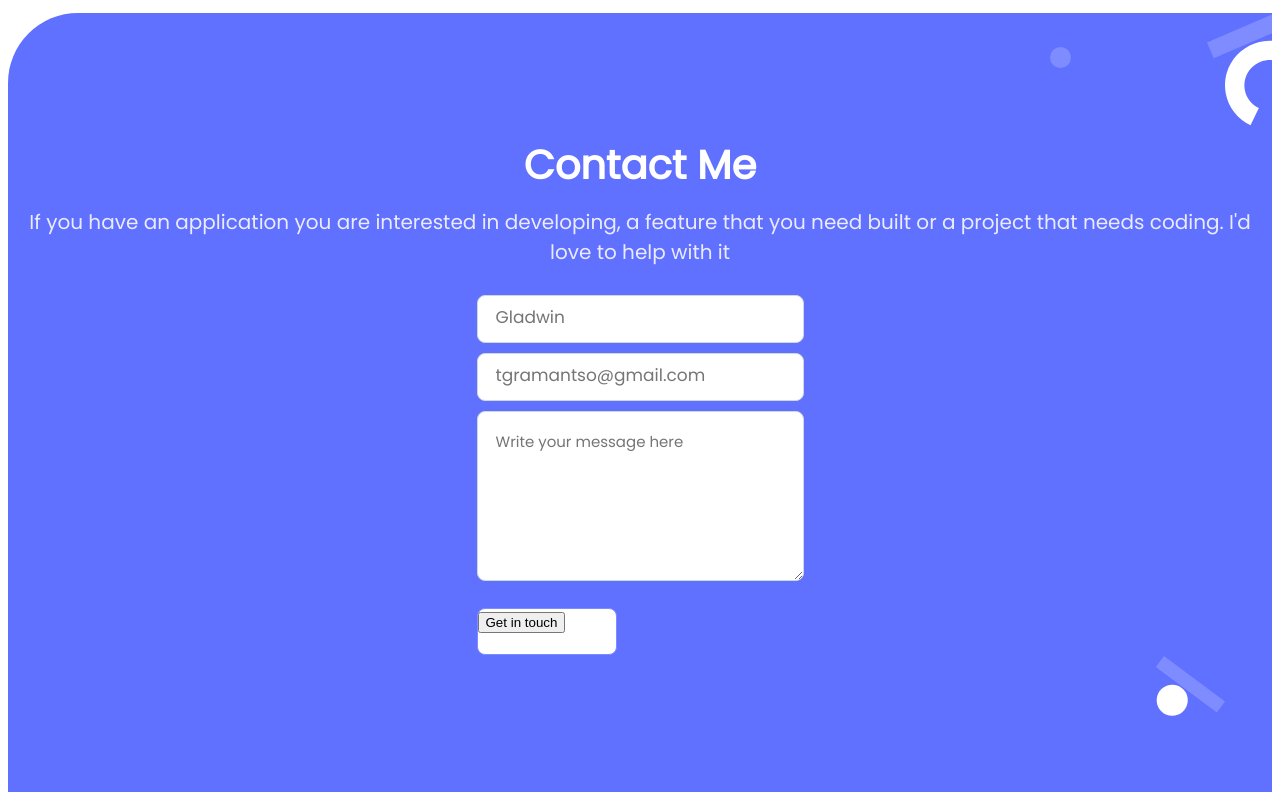
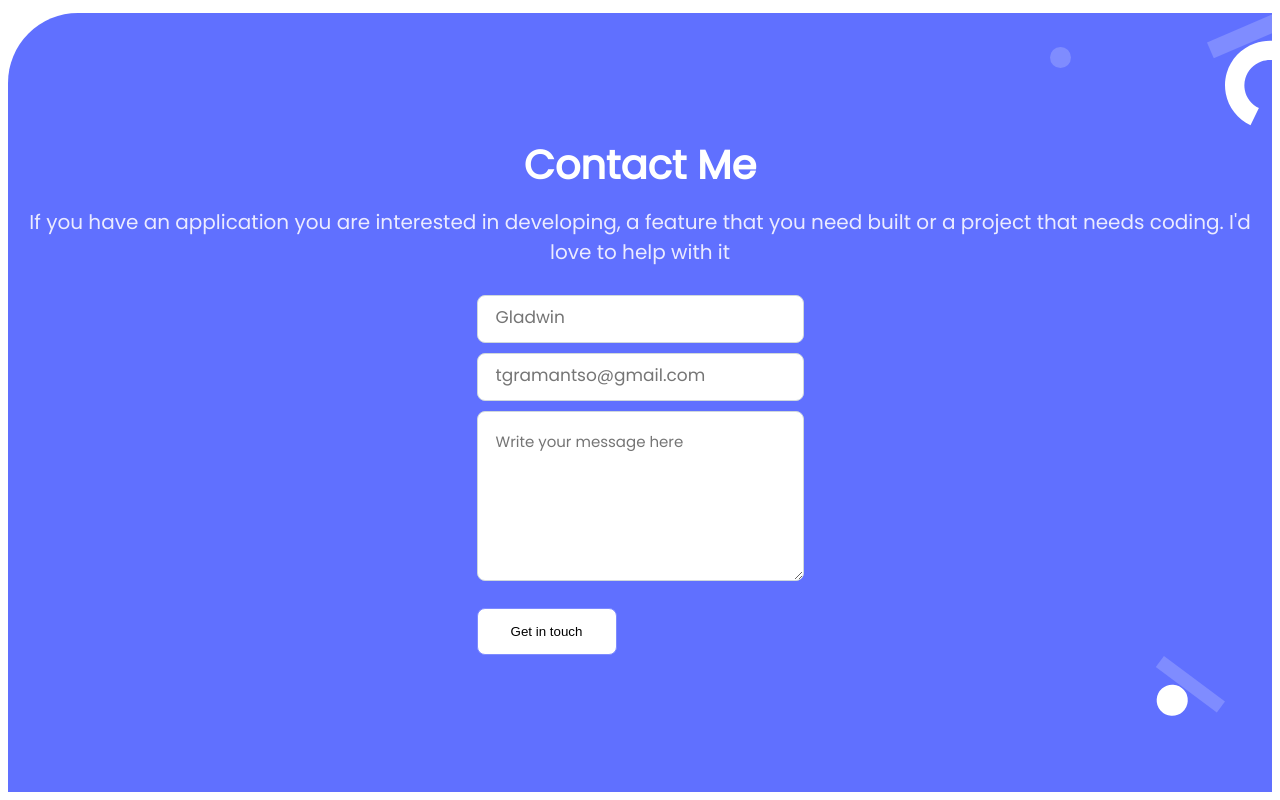
Before and after one commit to tsheporamantso/Portfolio, a website: page index.html in a window 1280 px wide. Shown: the part 5447-6247 px from the top of the page. Drawn offline with Linux system fonts and the light colour scheme.

Commit message:
Add button class on the contact form

```diff
--- a/index.html
+++ b/index.html
@@ -322,9 +322,9 @@
             ></textarea>
           </li>
           <li>
-          <li class="btn3">
+          <li class="#">
             <a href="">
-            <button class="get__in__touch" type="submit">Get in touch</button>
+            <button class="get__in__touch btn3" type="submit">Get in touch</button>
             </a>
           </li>
         </ul>
```
